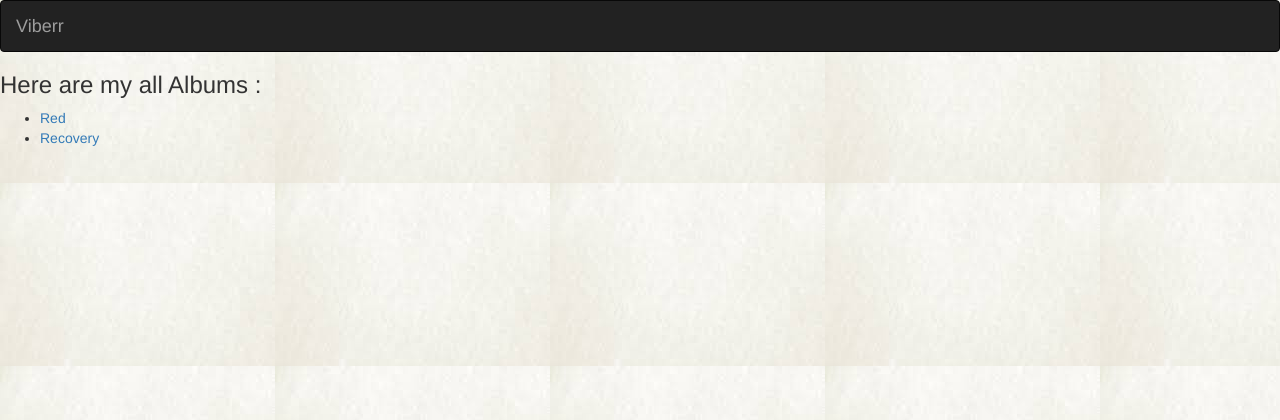
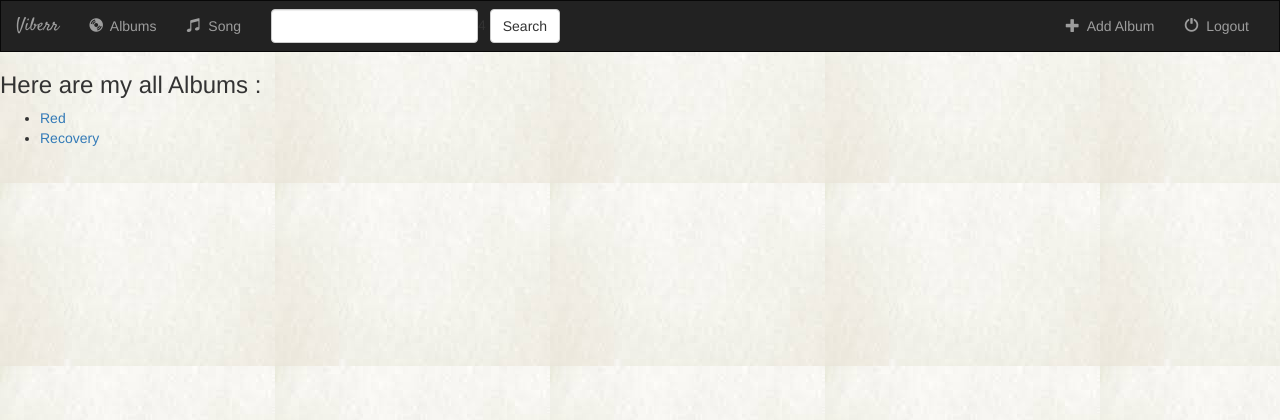
Before and after one commit to apache10/Django_Practice, a Django app: template website/music/templates/music/index.html in a window 1280 px wide. Shown: the top 420 px of the page. Run offline with Django 3.2, Linux system fonts and the light colour scheme; the template is opened without the code that fills it: values that come from a table or form of the project are taken from there, others are empty; data comes from the database, SQL or seed files in the repository; parts of the project's set-up code (start-up, migrations or seed data) failed here and were passed over; some libraries are stand-ins or nearby versions.

Commit message:
Navigation menu has been added

```diff
--- a/website/music/static/music/style.css
+++ b/website/music/static/music/style.css
@@ -1,3 +1,10 @@
 body{
 	background: white url("images/background.jpeg");
 }
+.navbar{
+	border-radius:0;
+}
+
+.navbar-brand{
+	font-family: "Satisfy", cursive;
+}
--- a/website/music/templates/music/index.html
+++ b/website/music/templates/music/index.html
@@ -1,9 +1,9 @@
 <!-- loads the path to your static files-->
 {% load staticfiles %}
 	<link rel="stylesheet" href="https://maxcdn.bootstrapcdn.com/bootstrap/3.3.6/css/bootstrap.min.css">
+	<link href='https://fonts.googleapis.com/css?family=Satisfy' rel='stylesheet' type='text/css'>
 	<link rel="stylesheet" type="text/css" href="{% static 'music/style.css' %}"/>
-	<link href='https://fonts.googleapis.com/css?family=Satisfy' rel='stylesheet' type='text/css'>
-    <script src="https://ajax.googleapis.com/ajax/libs/jquery/1.12.0/jquery.min.js"></script>
+	<script src="https://ajax.googleapis.com/ajax/libs/jquery/1.12.0/jquery.min.js"></script>
     <script src="http://maxcdn.bootstrapcdn.com/bootstrap/3.3.6/js/bootstrap.min.js"></script>
 
 <nav class="navbar navbar-inverse">
@@ -18,6 +18,41 @@
 		</button>
 			<!--logoname-->
 			<a class="navbar-brand" href="{% url 'music:index' %}">Viberr</a>
+		</div>
+		<!--items-->
+		<div class="collapse navbar-collapse" id="topNavBar">
+			<ul class="nav navbar-nav">
+				<li class="">
+					<a href="{% url 'music:index' %}">
+						<span class="glyphicon glyphicon-cd" aria-hidden="true"></span>&nbsp; Albums
+					</a>
+				</li>
+				<li class="">
+					<a href="{% url 'music:index' %}">
+						<span class="glyphicon glyphicon-music" aria-hidden="true"></span>&nbsp; Song
+					</a>
+				</li>
+			</ul>
+			<form class="navbar-form navbar-left" role="search" method="get" action="#">
+				<div class="form-group">
+					<input type="text" class="form-control" name="q" value="">
+				</div>4
+				<button type="submit" class="btn btn-default">Search</button>
+			</form>
+
+			<ul class="nav navbar-nav navbar-right">
+				<li class="">
+					<a href="{% url 'music:index' %}">
+						<span class="glyphicon glyphicon-plus" aria-hidden="true"></span>&nbsp; Add Album
+					</a>
+				</li>
+				<li class="">
+					<a href="{% url 'music:index' %}">
+						<span class="glyphicon glyphicon-off" aria-hidden="true"></span>&nbsp; Logout
+					</a>
+				</li>
+			</ul>
+
 		</div>
 
 	</div>
```
